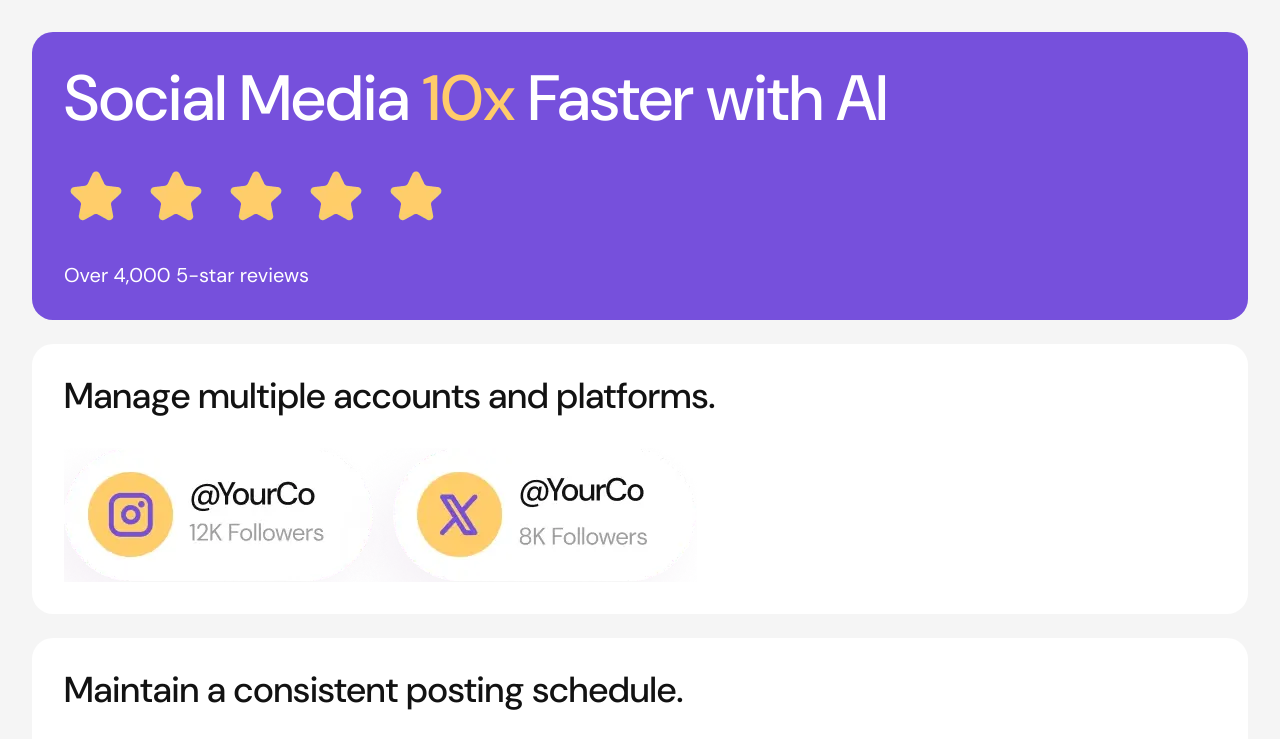
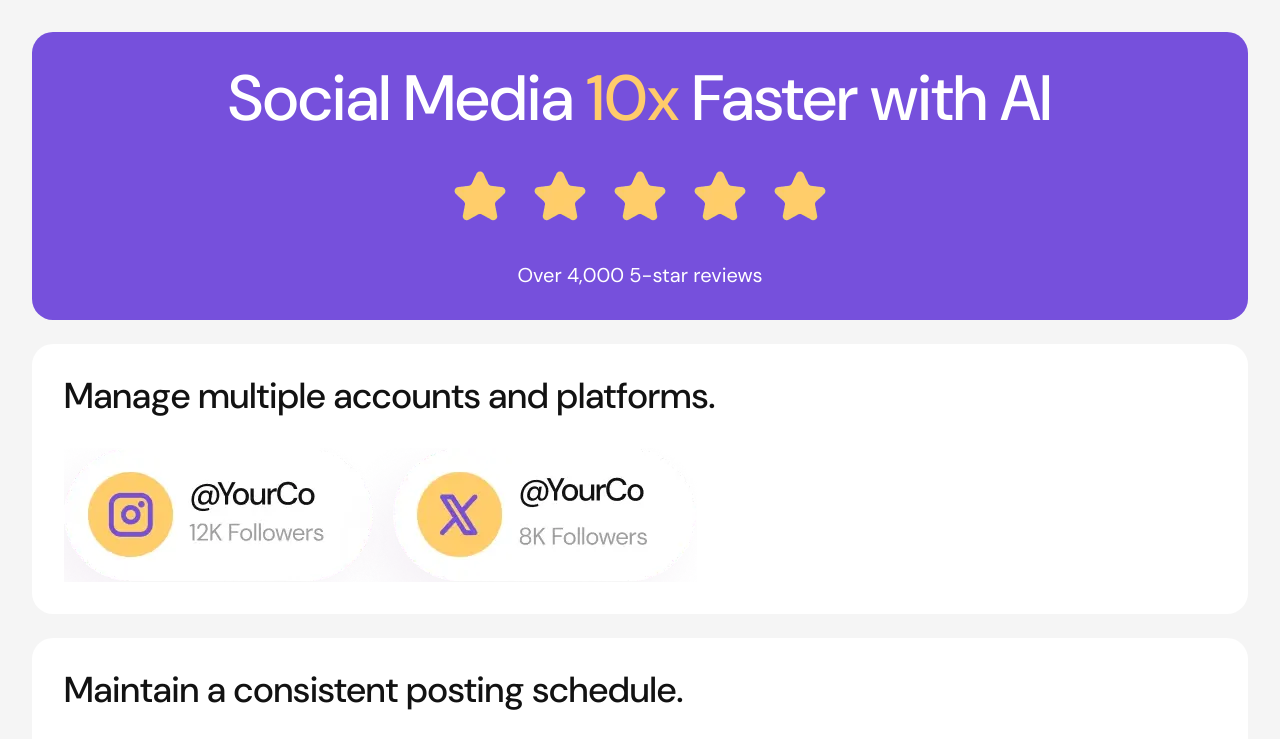
Before and after one commit to Annie-Huang/bento-grid-frontend-mentor-challenge-tutorial, a website built with Vite: page index.html in a window 1280 px wide. Shown: the top 739 px of the page. Built offline with nearby package versions, Linux system fonts and the light colour scheme.

Commit message:
Make the 1st child to align items in the center

```diff
--- a/style.css
+++ b/style.css
@@ -115,6 +115,8 @@
     --heading-span-foreground: var(--accent-base);
     --bento-card-foreground: var(--white);
     --bento-card-surface: var(--primary-base);
+
+    --bento-card-horizontal-alignment: center;
   }
 }
 
```
